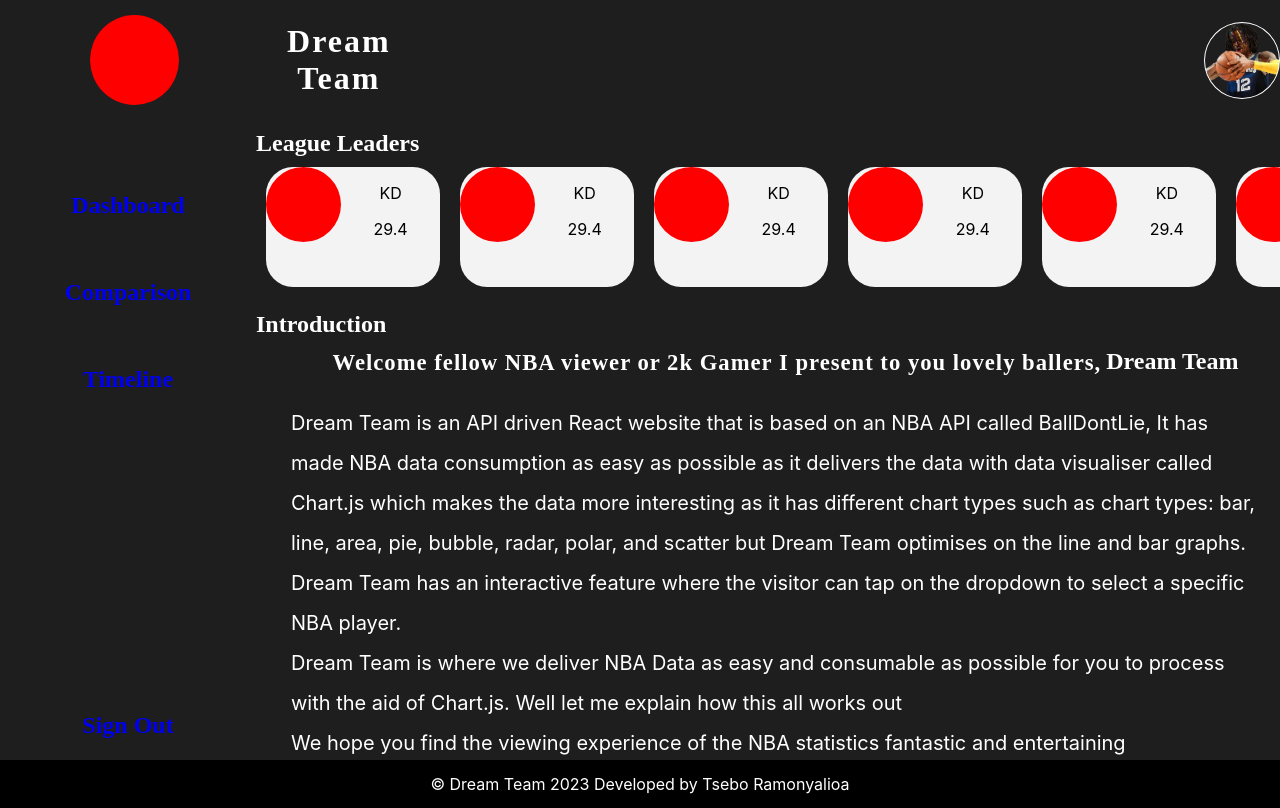
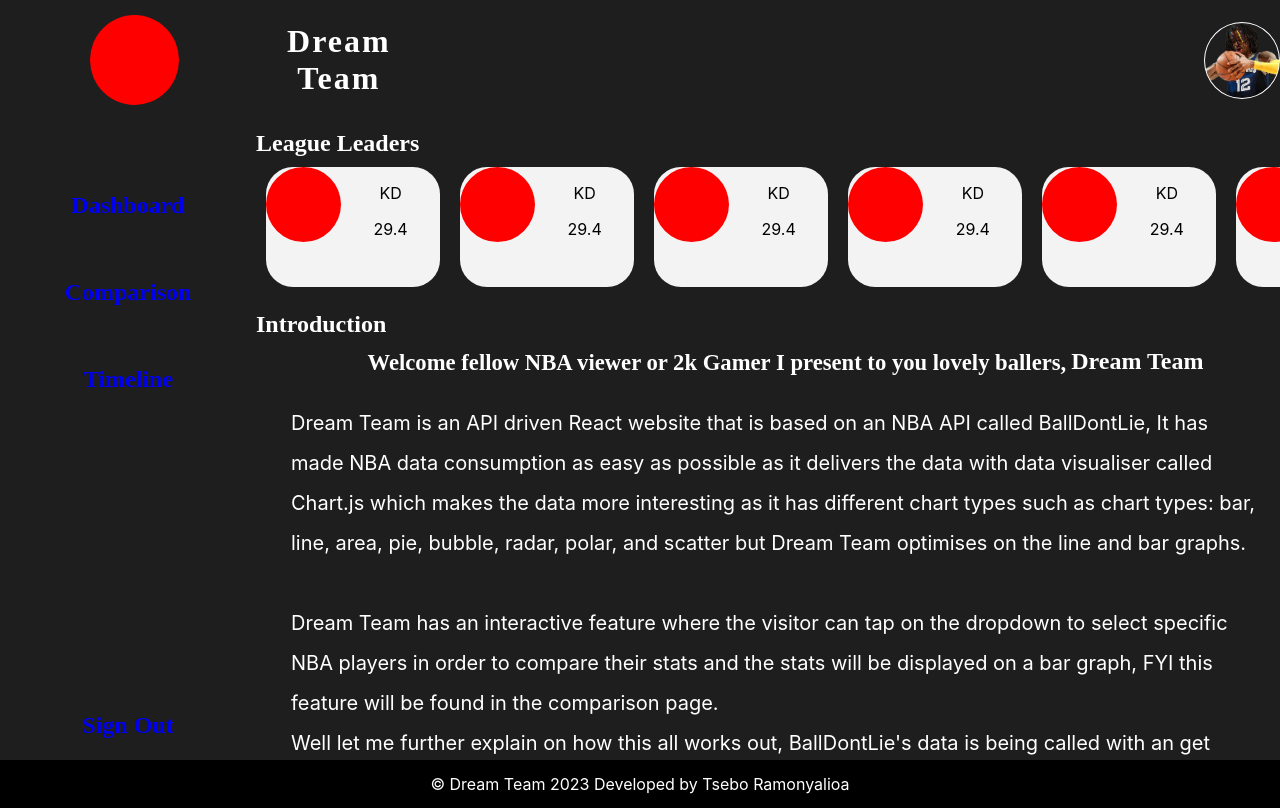
Before and after one commit to Tsebo200/Dream-Team, a React (Create React App) app: page / in a window 1280 px wide. Built offline with nearby package versions, Linux system fonts and the light colour scheme.

Commit message:
Vert Scrolling works for Intro Text

```diff
--- a/src/Pages/Landing.jsx
+++ b/src/Pages/Landing.jsx
@@ -36,18 +36,18 @@
 
 
             <div className="textBlockOne">
-            <h4 className="introHeading">Welcome fellow NBA viewer or 2k Gamer I present to you lovely ballers,</h4>  <h2 className="dream-team-text">Dream Team</h2>
+            <p className="introHeading">Welcome fellow NBA viewer or 2k Gamer I present to you lovely ballers,</p>  <h2 className="dream-team-text">Dream Team</h2>
             <br></br>
             </div>
             <div className="textBlockTwo">
             <p className="introText"> Dream Team is an API driven React website that is based on an NBA API called BallDontLie,
             It has made NBA data consumption as easy as possible as it delivers the data with data visualiser called Chart.js which makes the data more interesting
             as it has different chart types such as chart types: bar, line, area, pie, bubble, radar, polar, and scatter but Dream Team optimises on the line and bar graphs.<br></br>
-            Dream Team has an interactive feature where the visitor can tap on the dropdown to select a specific NBA player.<br></br>
+            <br></br>
+            Dream Team has an interactive feature where the visitor can tap on the dropdown to select specific NBA players in order to compare their stats and the stats will be displayed on a bar graph, FYI this feature will be found in the comparison page.<br></br>
 
-            Dream Team is where we deliver NBA Data as easy and consumable as possible for you to process with the aid of Chart.js.
-
-            Well let me explain how this all works out<br></br>
+            Well let me further explain on how this all works out, BallDontLie's data is being called with an get axios HTTP request which is also wrapped in a useEffect in order to constantly make calls without the webpage reloading,
+            once the data is called it is stored in react hook called a useState then the stats is returned within a chart called Chart.js v4.<br></br>
 
             We hope you find the viewing experience of the NBA statistics fantastic and entertaining</p>
             </div>
--- a/src/Sass/styles.sass
+++ b/src/Sass/styles.sass
@@ -163,6 +163,7 @@
 
     .introHeading
         font-size: 17pt
+        font-weight: bold
         font-family: Avenir
         line-height: 180%
         margin-left: 35px
@@ -181,7 +182,9 @@
         justify-content: center
         align-content: stretch
         align-items: flex-start
-        float: left
+        overflow-y: scroll
+        overflow-x: hidden
+
 
     .introText
         font-size: 15pt
@@ -192,7 +195,8 @@
         padding-right: 25px
         color: white
         text-align: left
-        float: left
+
+
 
     .dream-team-text
         font-family: Basketball
@@ -200,6 +204,7 @@
         margin-left: 5px
         margin-top: 5px
         float: left
+
 
 
 // Section 6
```
